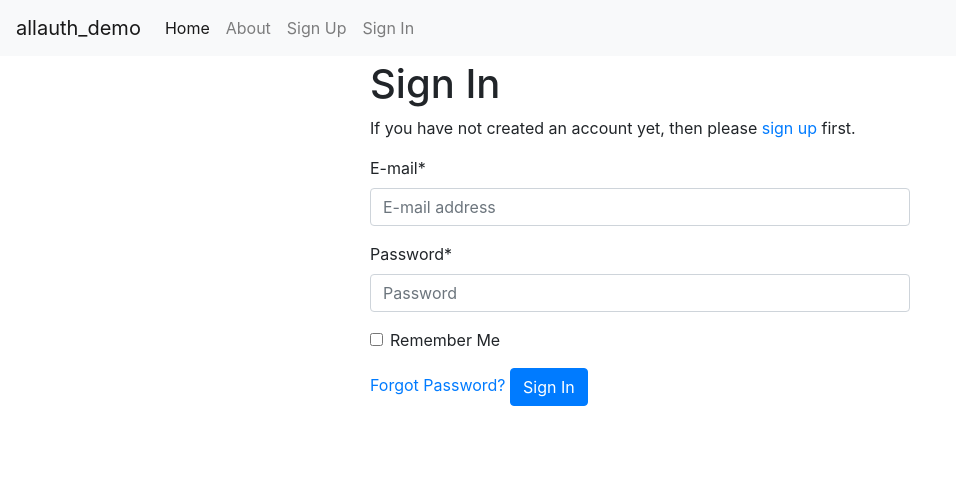
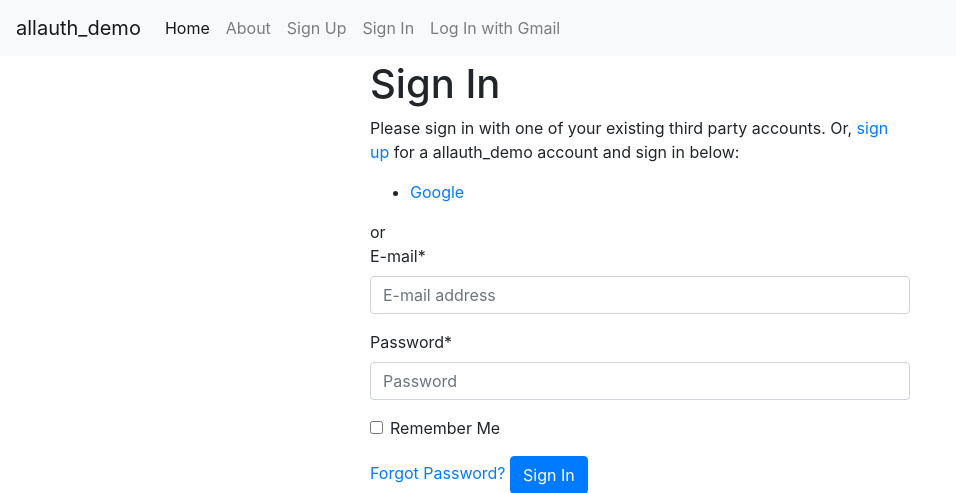
Before and after one commit to Jeffallan/Django-Allauth-Demo, a Django app: page /accounts/login/ in a window 1280 px wide. Shown: the top 493 px of the page, without its empty margins (0-956 px from the left). Run offline with Django 3.2, Linux system fonts and the light colour scheme; some libraries are stand-ins or nearby versions.

Commit message:
add google social authentication

```diff
--- a/allauth_demo/templates/base.html
+++ b/allauth_demo/templates/base.html
@@ -67,6 +67,10 @@
                 {# URL provided by django-allauth/account/urls.py #}
                 <a id="log-in-link" class="nav-link" href="{% url 'account_login' %}">{% trans "Sign In" %}</a>
               </li>
+              <li>
+                {% load socialaccount %}
+                <a class="nav-link"href="{% provider_login_url 'google' %}">{% trans "Log In with Gmail" %}</a>
+              </li>
             {% endif %}
           </ul>
         </div>
--- a/config/settings/base.py
+++ b/config/settings/base.py
@@ -70,6 +70,9 @@ THIRD_PARTY_APPS = [
     "allauth.socialaccount",
     "rest_framework",
     "django_celery_beat",
+
+    # social providers
+    "allauth.socialaccount.providers.google"
 ]
 
 LOCAL_APPS = [
```
